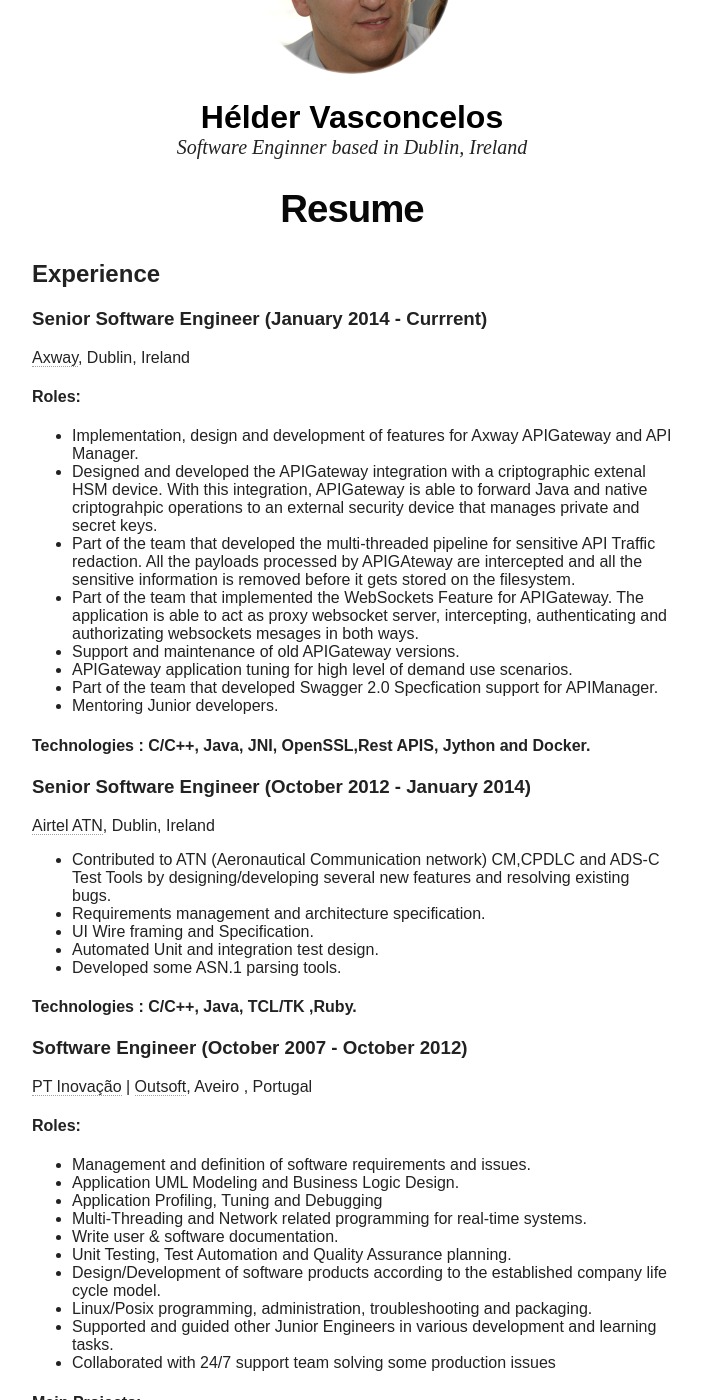
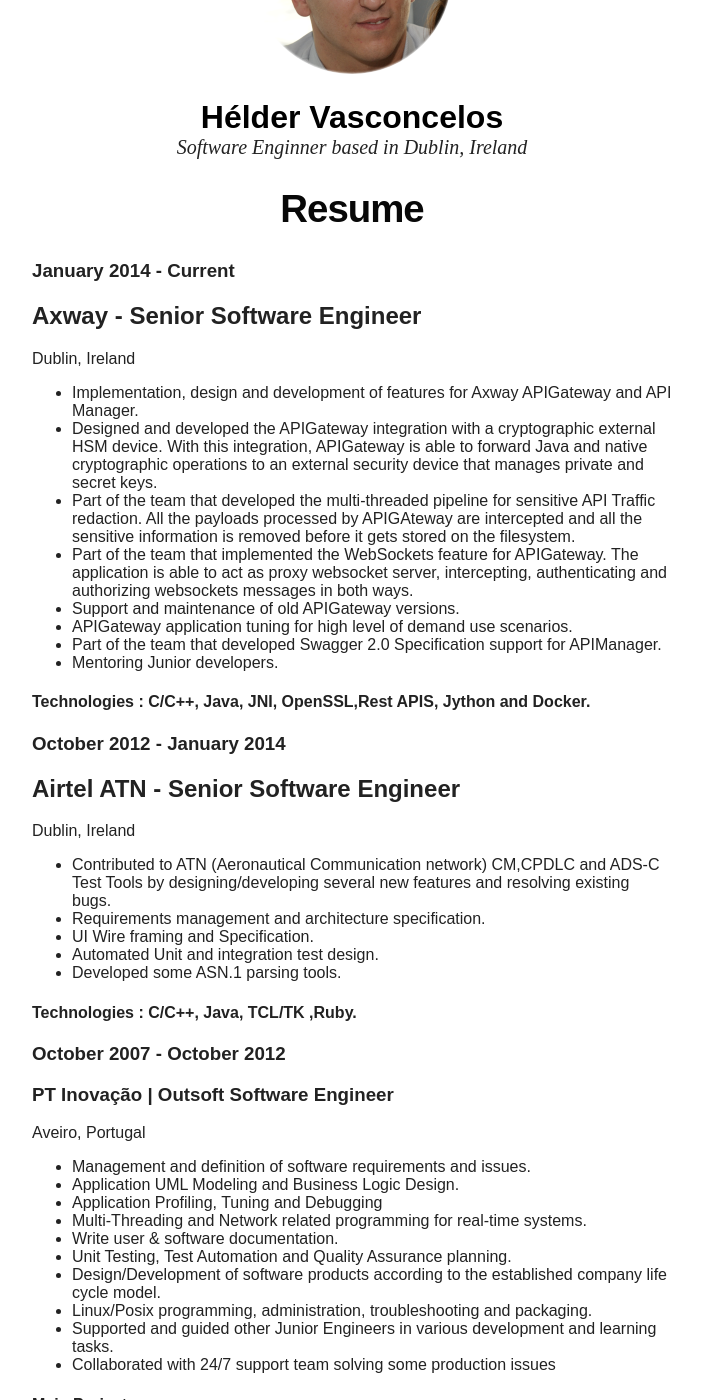
Before and after one commit to hvasconcelos/hvasconcelos.github.io, a Jekyll site: the page built from resume.md, in a window 1280 px wide and 1400 px high, scrolled down 222 px. Shown: the whole window, without its empty margins (288-989 px from the left). Built offline with Jekyll 4.4.1, drawn with Linux system fonts in a browser that asks for light colours; nearby versions of some CDN libraries; some of the changed text lies outside the part shown.

Commit message:
Resume spelling fixes

```diff
--- a/resume.md
+++ b/resume.md
@@ -7,30 +7,28 @@ modified: 2013-09-13
 image:
 ---
 
+### January 2014 - Current
 
-
-## Experience
-
-### Senior Software Engineer (January 2014 - Currrent)
-[Axway](https://www.axway.com), Dublin, Ireland
-
-#### Roles:
+## [Axway](https://www.axway.com) -  Senior Software Engineer
+Dublin, Ireland
 
 * Implementation, design and development of features for Axway APIGateway and API Manager.
-* Designed and developed the APIGateway integration with a criptographic extenal HSM device. With this integration, APIGateway is able to forward Java and native criptograhpic operations to an external security device that manages private and secret keys.
+* Designed and developed the APIGateway integration with a cryptographic external HSM device. With this integration, APIGateway is able to forward Java and native cryptographic operations to an external security device that manages private and secret keys.
 * Part of the team that developed the multi-threaded pipeline for sensitive API Traffic redaction. All the payloads processed by APIGAteway are intercepted and all the sensitive information is removed before it gets stored on the filesystem.
-* Part of the team that implemented the WebSockets Feature for APIGateway. The application is able to act as proxy websocket server, intercepting, authenticating and authorizating websockets mesages in both ways.
+* Part of the team that implemented the WebSockets feature for APIGateway. The application is able to act as proxy websocket server, intercepting, authenticating and authorizing websockets messages in both ways.
 * Support and maintenance of old APIGateway versions.
 * APIGateway application tuning for high level of demand use scenarios.
-* Part of the team that developed Swagger 2.0 Specfication support for APIManager.
+* Part of the team that developed Swagger 2.0 Specification support for APIManager.
 * Mentoring Junior developers.
 
 
 #### Technologies : C/C++, Java, JNI, OpenSSL,Rest APIS, Jython and Docker.
 
 
-### Senior Software Engineer (October 2012 - January 2014)
-[Airtel ATN](http://www.airtel-atn.com), Dublin, Ireland
+### October 2012 - January 2014
+
+## [Airtel ATN](http://www.airtel-atn.com) - Senior Software Engineer
+Dublin, Ireland
 
 * Contributed to ATN (Aeronautical Communication network) CM,CPDLC and ADS-C Test Tools by designing/developing several new features and resolving existing bugs.
 * Requirements management and architecture specification.
@@ -41,10 +39,10 @@ image:
 
 #### Technologies : C/C++, Java, TCL/TK ,Ruby.
 
-### Software Engineer (October 2007 - October 2012)
-[PT Inovação](http://www.ptinovacao.pt/) | [Outsoft](http://www.outsoft.pt/), Aveiro , Portugal
+### October 2007 - October 2012
 
-#### Roles:
+### [PT Inovação](http://www.ptinovacao.pt/) | [Outsoft](http://www.outsoft.pt/) Software Engineer
+Aveiro, Portugal
 
 * Management and definition of software requirements and issues.
 * Application UML Modeling and Business Logic Design.
@@ -87,9 +85,10 @@ system  that handles all the SMS Traffic from a Telco in Africa
 * Leaded the development of some components used by several successful products in the company for managing database connections, logging, real-time event processing/persistence, real time analytics (calculation & aggregation) and centralized system configuration version management.
 * Technologies: Java, C/C++, Ruby and Perl.
 
-### Software Engineer (January 2006 - June 2007)
+### January 2006 - June 2007
 
-[Rederia](http://www.rederia.pt/), Aveiro , Portugal
+## [Rederia](http://www.rederia.pt/) - Software Engineer
+Aveiro , Portugal
 
 * Collaborated with the Aveiro Domus's Domotics and Communications Team designing the necessary functional and technical specifications that will allow the construction of the House of the Future .
 * WIFI and Ethernet Network design and planing .
@@ -109,14 +108,14 @@ system  that handles all the SMS Traffic from a Telco in Africa
 * Design and implementation of tools for automate the integration tests, system tests and pre-production environments.
 * Native Android Development
 * Test automation and Unit testing with frameworks like jUnit, Mockito, PowerMock and RSpec.
-* Software Tools: gcc, rpm, gdb, eclipse, svn, autotools, ant, maven, advanced git, wireshark, Android development Tools, and JIRA.
+* Software Tools: gcc, rpm, gdb, eclipse, svn, autotools, ant, maven, advanced git, Wireshark, Android development Tools, and JIRA.
 * OpenSSL Programming
 * Docker Advanced User
 * Agile methodologies
 
 ## Side Projects
 
-* Asynchronous Android Programming - Book author for [Packt Publishing](https://www.packtpub.com/application-development/asynchronous-android-programming)
+* Asynchronous Android Programming - Book Author for [Packt Publishing](https://www.packtpub.com/application-development/asynchronous-android-programming)
 * Asynchronous Android - Book Technical Reviewer for [Packt Publishing](http://www.packtpub.com/concurrent-programming-on-android/book)
 * Designed and developed the native android application [SMS Scheduler Lite](https://play.google.com/store/apps/details?id=com.bearstouch.smsscheduler) and [SMS Scheduler Pro](https://play.google.com/store/apps/details?id=com.bearstouch.smsschedulerpro) (available on Google Play)
 * Designed and developed the native android application [Acordo Ortográfico](https://play.google.com/store/apps/details?id=com.bearstouch.acordoortografico.android) (available on Google Play)
```
Also changed, not shown: other parts of resume.md (+1 -1 lines).
